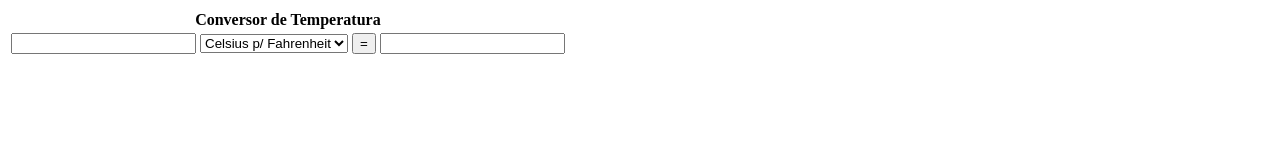
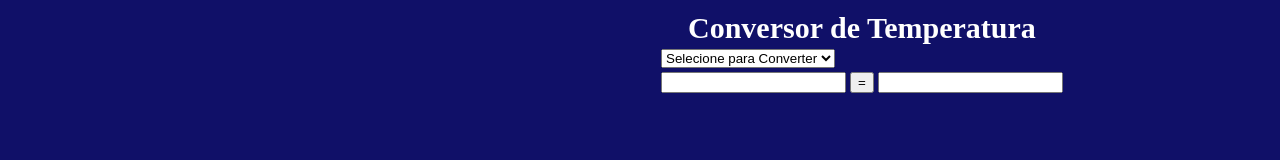
Before and after one commit to OTalDoL2/TemperatureConverter, a plain HTML site: page index.html in a window 1280 px wide. Drawn offline with Linux system fonts and the light colour scheme.

Commit message:
Incompleto

```diff
--- a/index.html
+++ b/index.html
@@ -5,18 +5,21 @@
         <meta charset="UTF-8">
         <meta name="viewport" content="width=device-width, initial-scale=1.0">
         <script src="script.js"></script>
+        <link rel="stylesheet" href="style.css">
+
     </head>
 
     <body>
-        <form>
+        <form class="form-allign">
             <table border="0">
                 <tr>
-                    <th colspan="5"> Conversor de Temperatura </th>
+                    <th colspan="5" class="conv"> Conversor de Temperatura </th>
                 </tr>
-                <tr>
-                    <td> <input type="text" name="val1" id="val1"> </td>
-                    <td>
+
+                <tr class="s">
+                    <td >
                         <select name="operacao" id="operacao">
+                            <option value="select"> Selecione para Converter </option>
                             <option value="CF"> Celsius p/ Fahrenheit  </option>
                             <option value="CK"> Celsius p/ Kelvin      </option>
                             <option value="FC"> Fahrenheit p/ Celsius  </option>
@@ -25,8 +28,17 @@
                             <option value="KF"> Kelvin p/ Fahrenheit   </option>
                         </select>
                     </td>
+                </tr>
+
+
+
+                <tr>
+                    <td> <input type="text" name="val1" id="val1"> </td>
                     <td> <input type="button" value="=" onclick="calculator();" name=""></td>
                     <td> <input type="text" name="val1" id='result'></td>
+
+
+
                 </tr>
             </table>
         </form>
--- /dev/null
+++ b/style.css
@@ -0,0 +1,13 @@
+body {
+    background-color: rgb(16, 16, 104);
+    color: white;
+}
+
+.conv{
+    font-size: 30px;
+
+}
+
+.form-allign{ /*cima direita baixo esquerda  */
+    margin-left: 650px;
+}
```
